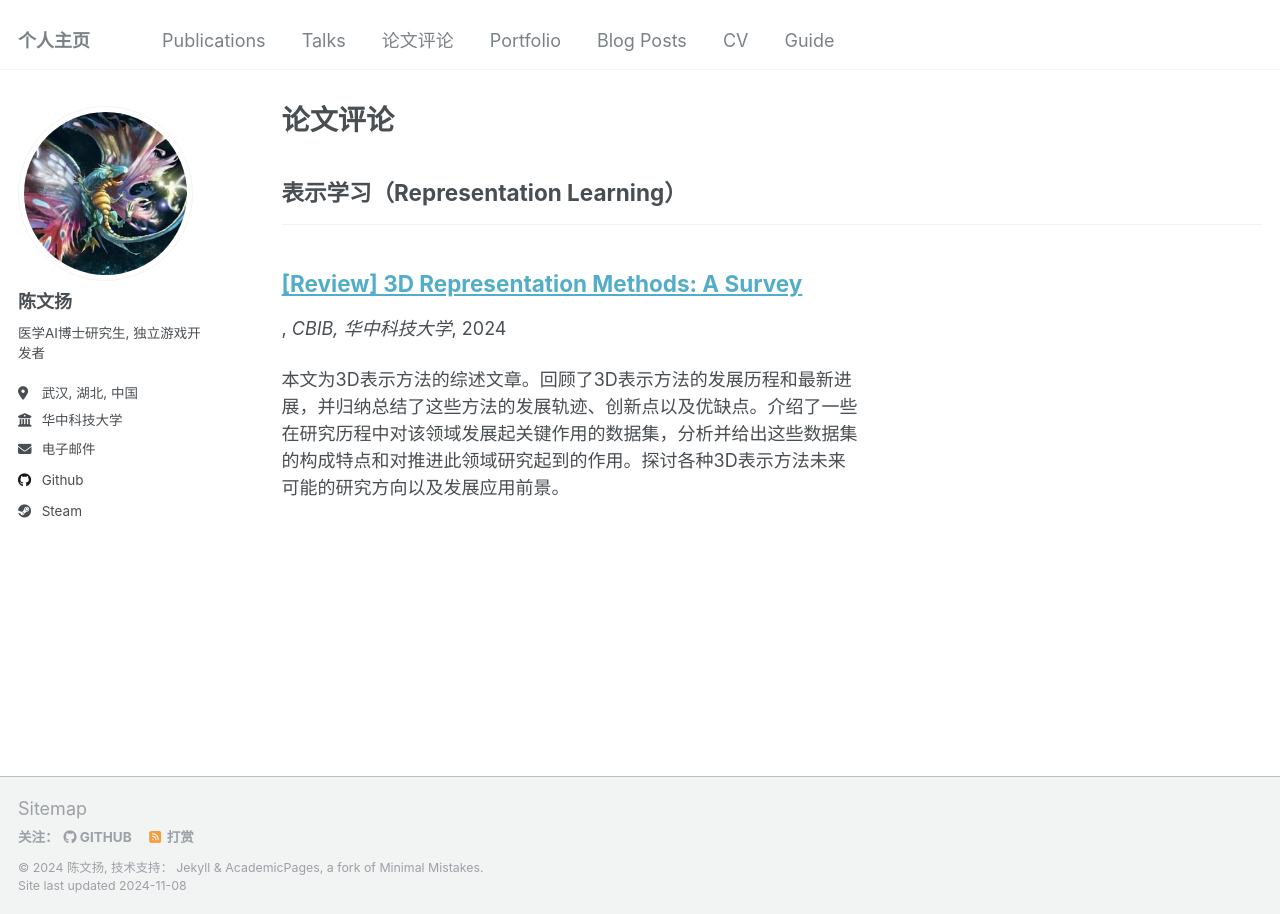
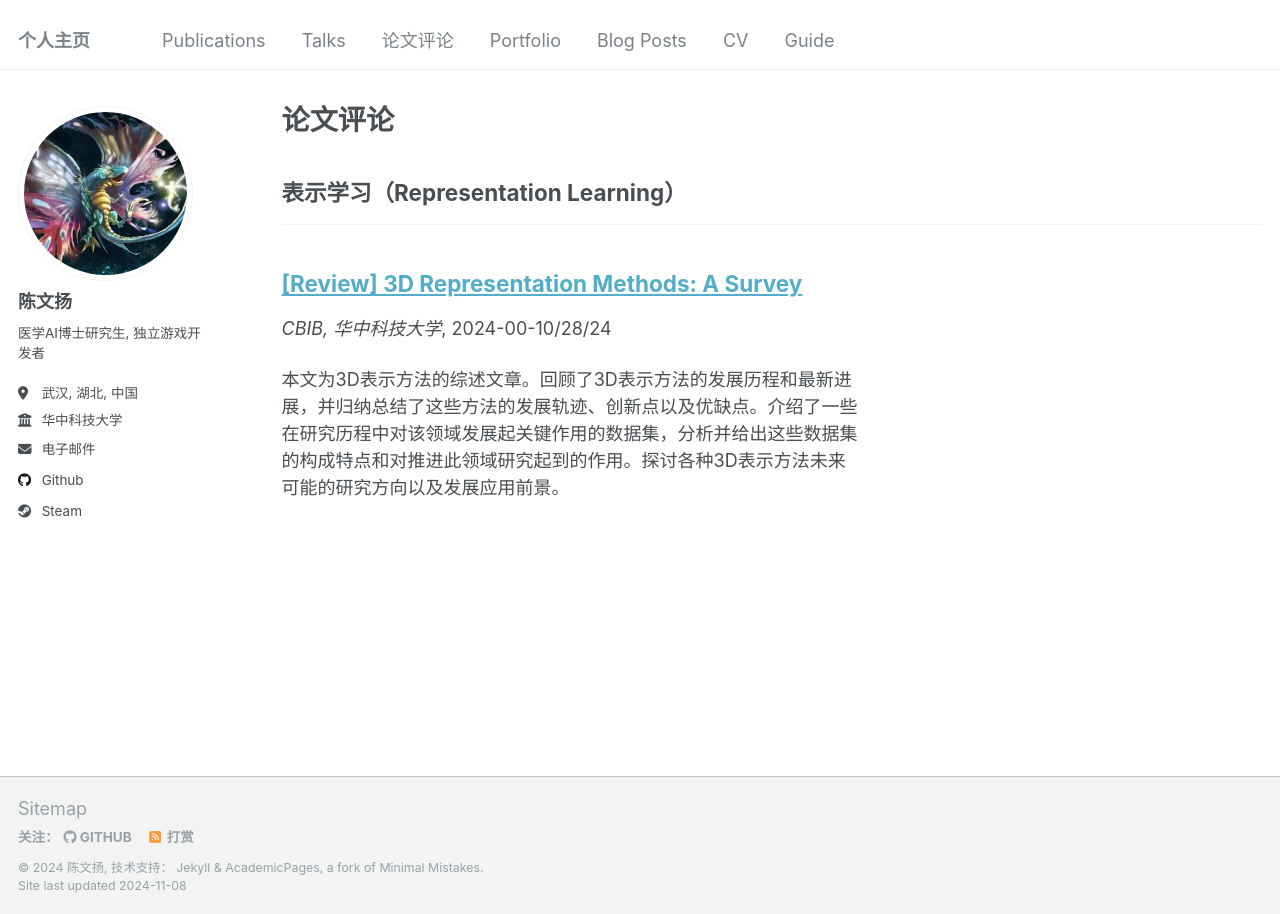
Before and after one commit to CyannyPasiify/cyannypasiify.github.io, a Jekyll site: the page built from _pages/reviews.html, in a window 1280 px wide. Built offline with Jekyll 4.4.1, drawn with Linux system fonts in a browser that asks for light colours.

Commit message:
Update archive-single.html

```diff
--- a/_includes/archive-single.html
+++ b/_includes/archive-single.html
@@ -39,7 +39,7 @@
     {% endif %}
 
         {% if post.collection == 'reviews' %}
-          <p> {{ post.type }}, <i>{{ post.venue }}</i>, {{ post.date | default: "1900-01-01" | date: "%Y" }} </p>
+          <p> <i>{{ post.venue }}</i>, {{ post.date | default: "1900-01-01" | date: "%Y-%M-%D" }} </p>
         {% elsif post.collection == 'publications' %}
           <p>Published in <i>{{ post.venue }}</i>, {{ post.date | default: "1900-01-01" | date: "%Y" }} </p>
         {% elsif post.date %}
```
